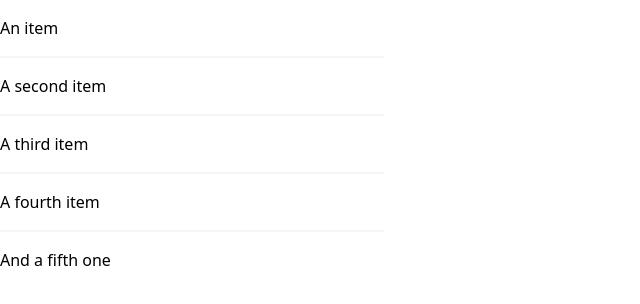
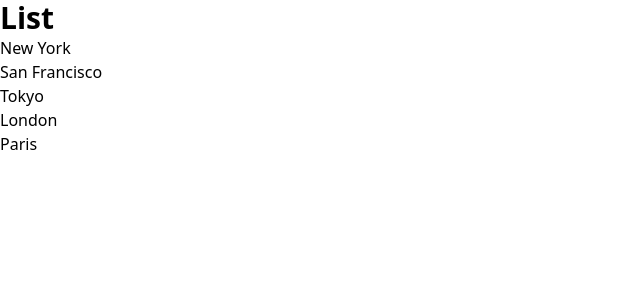
Before and after one commit to Nezerwa/React-course, a React (Vite) app in the folder react-app/: page / in a window 1280 px wide. Shown: the top 304 px of the page, without its empty margins (0-640 px from the left). Built offline with nearby package versions, Linux system fonts and the light colour scheme.

Commit message:
use ternary in react

```diff
--- a/react-app/src/components/ListGroup.tsx
+++ b/react-app/src/components/ListGroup.tsx
@@ -1,22 +1,17 @@
 function ListGroup() {
-  const name = "Eligrand";
+  let items = ["New York", "San Francisco", "Tokyo", "London", "Paris"];
+const message = items.length === 0 ? <p>No items Found</p> : null;
   return (
-    <ul className="w-96">
-      <li className="w-full border-b-2 border-neutral-100 border-opacity-100 py-4 dark:border-opacity-50">
-        An item
-      </li>
-      <li className="w-full border-b-2 border-neutral-100 border-opacity-100 py-4 dark:border-opacity-50">
-        A second item
-      </li>
-      <li className="w-full border-b-2 border-neutral-100 border-opacity-100 py-4 dark:border-opacity-50">
-        A third item
-      </li>
-      <li className="w-full border-b-2 border-neutral-100 border-opacity-100 py-4 dark:border-opacity-50">
-        A fourth item
-      </li>
-      <li className="w-full py-4">And a fifth one</li>
-    </ul>
+    <div>
+      <h1 className="font-bold text-3xl">List</h1>
+      {message}
+      <ul className="w-96">
+        {items.map((item) => (
+          <li key={item}>{item}</li>
+        ))}
+      </ul>
+    </div>
   );
 }
 
-export default ListGroup ;
+export default ListGroup;
```
